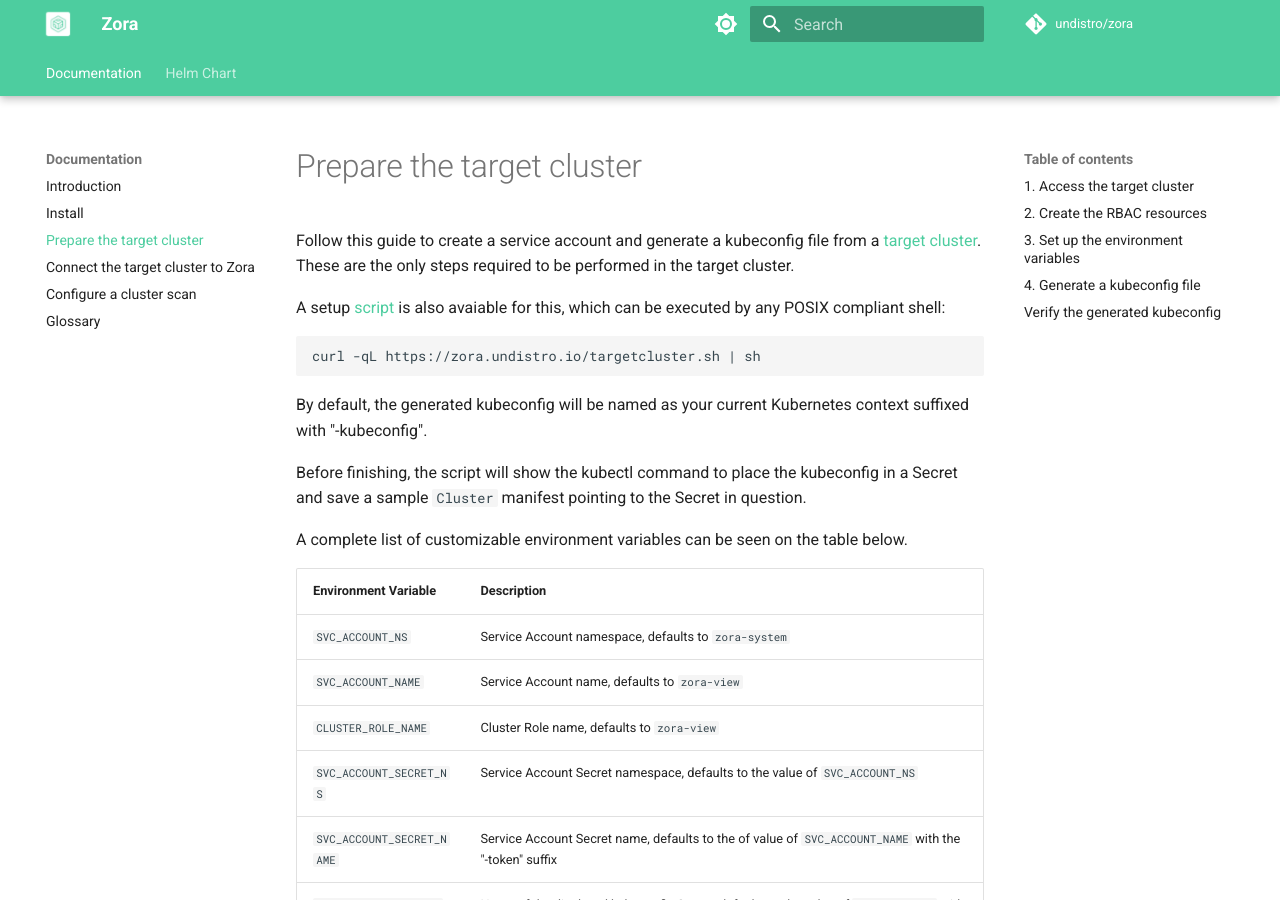
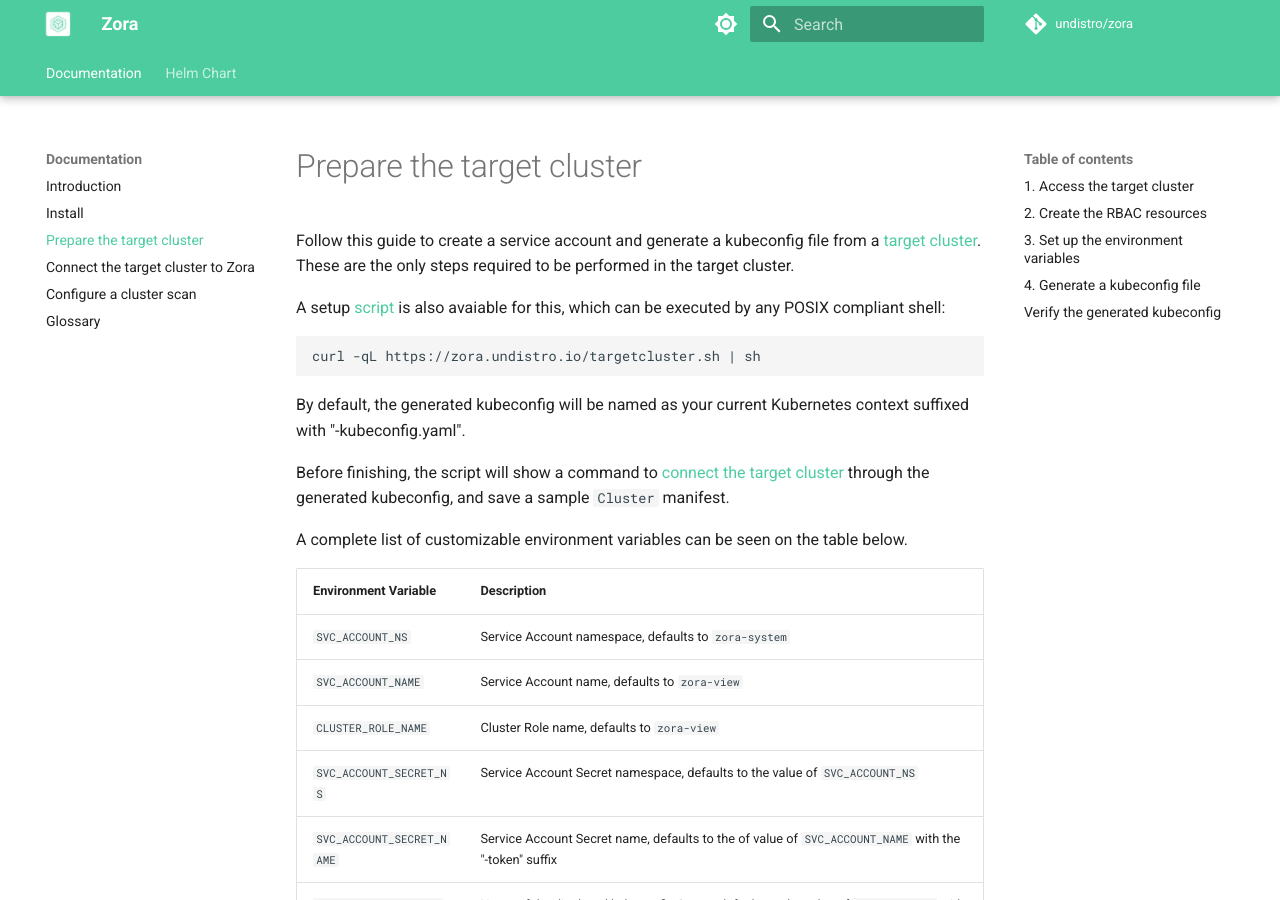
Before and after one commit to undistro/zora, an MkDocs documentation site: the page built from docs/target-cluster.md, in a window 1280 px wide and 900 px high. Built offline with MkDocs 1.6.1 and Material for MkDocs 9.7.7, drawn with Linux system fonts in a browser that asks for light colours; comment, search, counter and statistics services are not loaded.

Commit message:
Incorporate doc suggestions
Changes:
	- Add the file extension as part of the informed suffix;
	- Link to the </connect-cluster> section when describing the
	  script's command;

Signed-off-by: Carlos Torres <carlos.torres@getupcloud.com>

````diff
--- a/docs/target-cluster.md
+++ b/docs/target-cluster.md
@@ -9,9 +9,9 @@
 curl -qL https://zora.undistro.io/targetcluster.sh | sh
 ```
 
-By default, the generated kubeconfig will be named as your current Kubernetes context suffixed with "-kubeconfig".
+By default, the generated kubeconfig will be named as your current Kubernetes context suffixed with "-kubeconfig.yaml".
 
-Before finishing, the script will show the kubectl command to place the kubeconfig in a Secret and save a sample `Cluster` manifest pointing to the Secret in question.
+Before finishing, the script will show a command to [connect the target cluster](/connect-cluster) through the generated kubeconfig, and save a sample `Cluster` manifest.
 
 A complete list of customizable environment variables can be seen on the table below.
 
````
